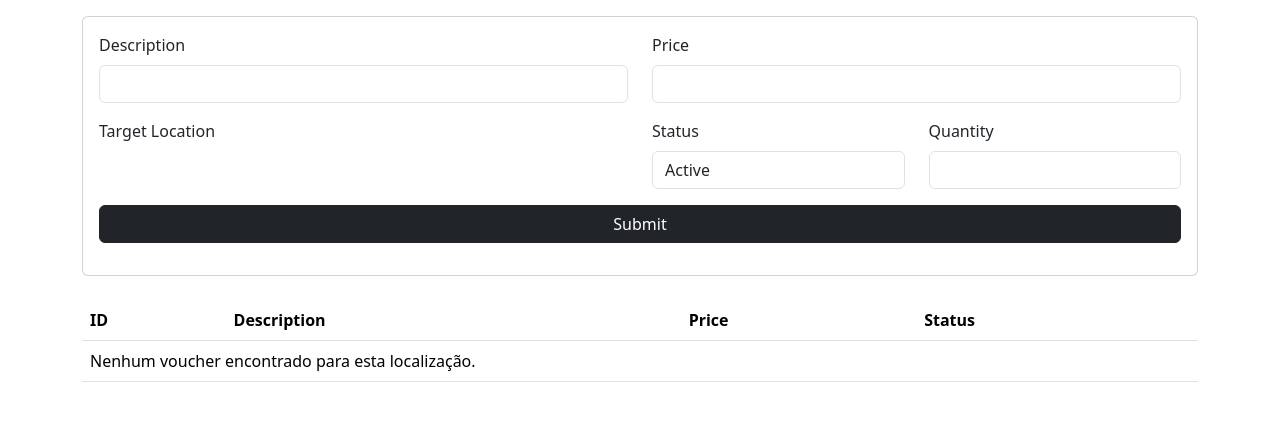
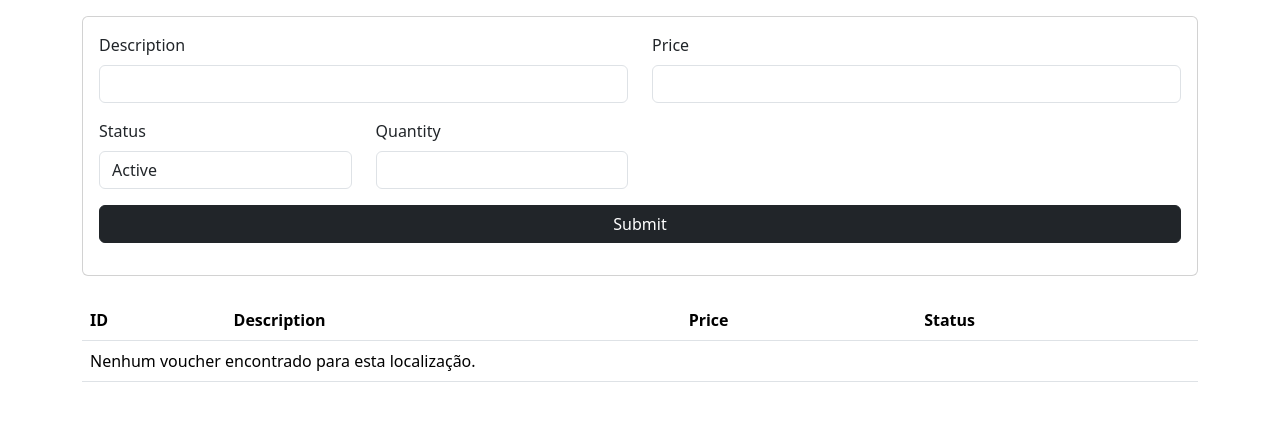
Before and after one commit to sergio-oliveira-br/safetrade_admin_service, a Django app: page /vouchers/ in a window 1280 px wide. Shown: the part 56-485 px from the top of the page. Run offline with Django 5.2, Linux system fonts and the light colour scheme; data that the repository does not hold is empty.

Commit message:
Update _voucher_form.html
act:
-> cleanup location

```diff
--- a/vouchers/templates/core/_voucher_form.html
+++ b/vouchers/templates/core/_voucher_form.html
@@ -14,10 +14,6 @@
     </div>
 
     <div class="row">
-        <div class="mb-3 col-12 col-md-6">
-            <label for="voucher_location" class="form-label">Target Location</label>
-            {{ form.voucher_location }}
-        </div>
 
         <div class="mb-3 col-12 col-md-3">
             <label for="voucher_status" class="form-label">Status</label>
```
